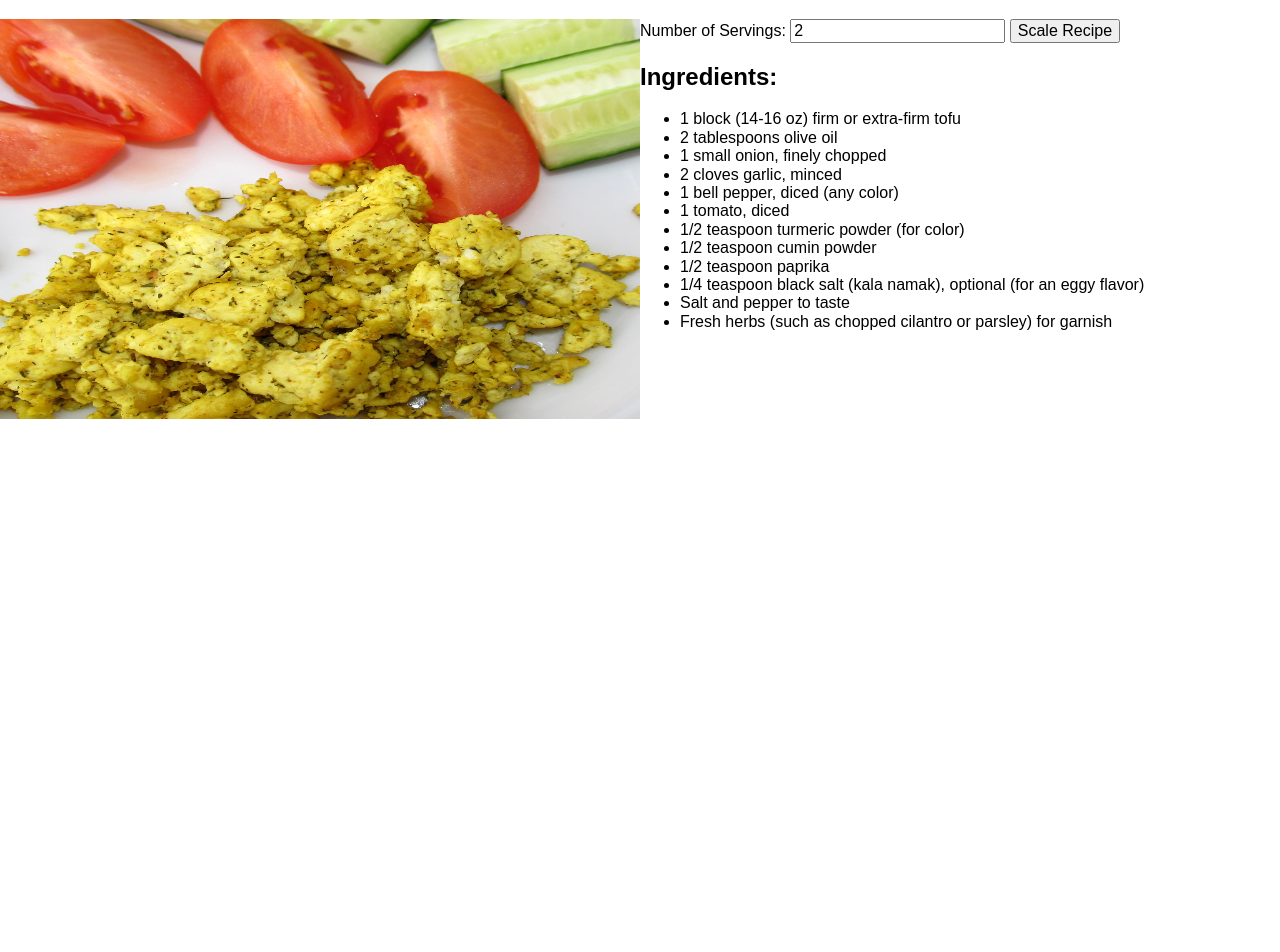
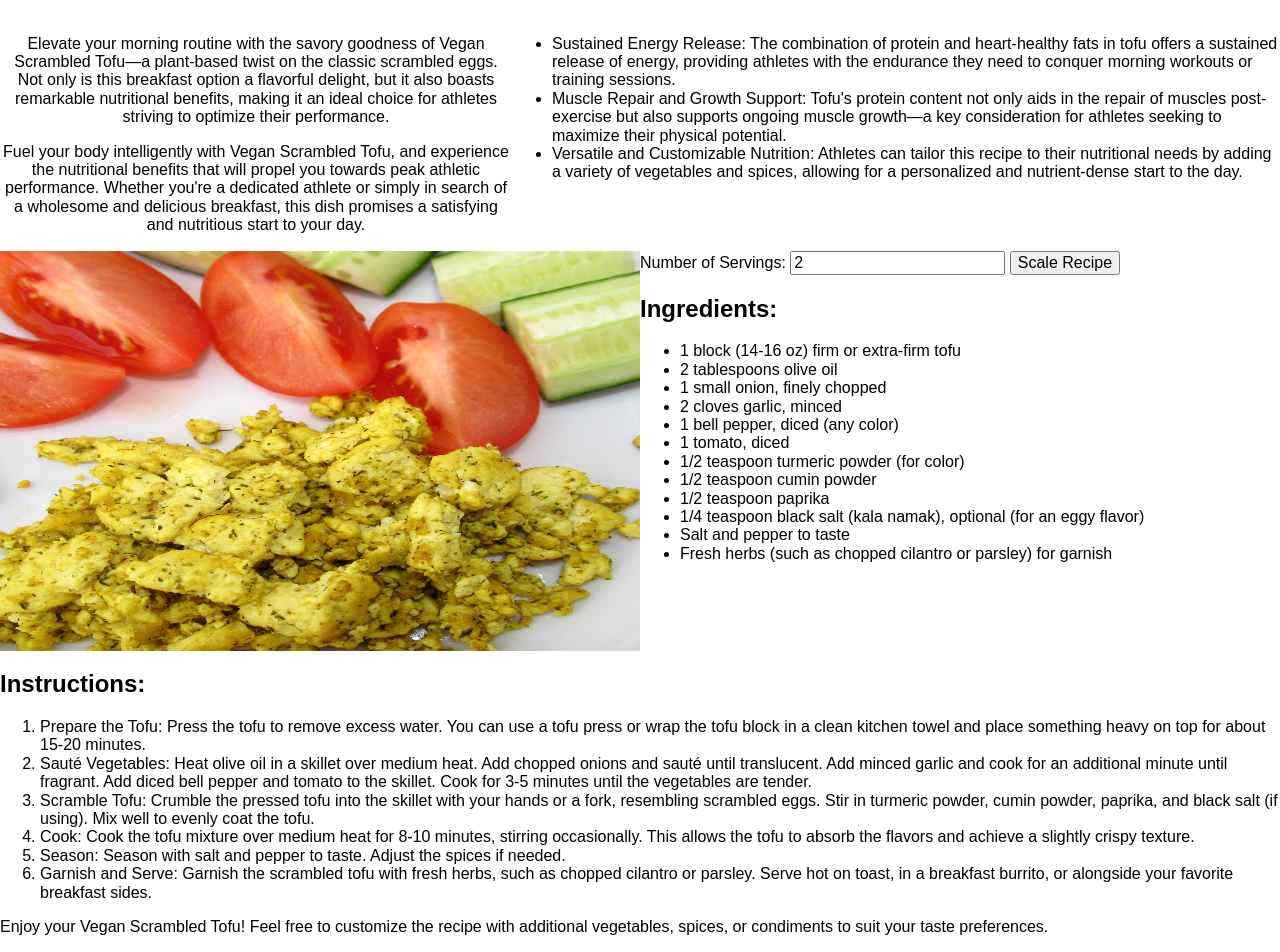
Before and after one commit to mpeterpeter/odin_recipes, a plain HTML site: page recipes/scrambled_tofu.html in a window 1280 px wide. Shown: the part 61-1013 px from the top of the page. Before the commit the page ends 800 px from the top, so only its background shows below. Drawn offline with nearby package versions, Linux system fonts and the light colour scheme.

Commit message:
added instructions to scrambled tofu

```diff
--- a/recipes/scrambled_tofu.html
+++ b/recipes/scrambled_tofu.html
@@ -4,18 +4,66 @@
     <head>
         <meta charset="UTF-8">
         <meta name="viewport" content="width=device-width, initial-scale=1.0">
-    <link rel="stylesheet" href="https://cdn.jsdelivr.net/npm/purecss@3.0.0/build/pure-min.css"
-        integrity="sha384-X38yfunGUhNzHpBaEBsWLO+A0HDYOQi8ufWDkZ0k9e0eXz/tH3II7uKZ9msv++Ls" crossorigin="anonymous">
-    <link rel="stylesheet" href="https://cdn.jsdelivr.net/npm/purecss@3.0.0/build/base-min.css">
-    <link rel="stylesheet" href="https://cdn.jsdelivr.net/npm/purecss@3.0.0/build/grids-min.css">
-    <link rel="stylesheet" href="https://cdn.jsdelivr.net/npm/purecss@3.0.0/build/grids-responsive-min.css">
+        <link rel="stylesheet"
+            href="https://cdn.jsdelivr.net/npm/purecss@3.0.0/build/pure-min.css"
+            integrity="sha384-X38yfunGUhNzHpBaEBsWLO+A0HDYOQi8ufWDkZ0k9e0eXz/tH3II7uKZ9msv++Ls"
+            crossorigin="anonymous">
+        <link rel="stylesheet"
+            href="https://cdn.jsdelivr.net/npm/purecss@3.0.0/build/base-min.css">
+        <link rel="stylesheet"
+            href="https://cdn.jsdelivr.net/npm/purecss@3.0.0/build/grids-min.css">
+        <link rel="stylesheet"
+            href="https://cdn.jsdelivr.net/npm/purecss@3.0.0/build/grids-responsive-min.css">
         <title>Scrambled Tofu Recipe</title>
     </head>
 
     <body>
         <h1 style="text-align: center;">Scrambled Tofu a la Piet</h1>
+
         <div class="pure-g">
-        <img height="400px" class="pure-u-1 pure-u-md-1-2" src="../images/tofu/Tofu.jpg" alt="Image of Tofu Scramble">
+            <div style="text-align: center;" class="pure-u-1 pure-u-md-2-5">
+                <p>Elevate your morning routine with the savory goodness of
+                    Vegan Scrambled Tofu—a plant-based twist on the
+                    classic scrambled eggs. Not only is this breakfast option a
+                    flavorful delight, but it also boasts
+                    remarkable nutritional benefits, making it an ideal choice
+                    for athletes striving to optimize their
+                    performance.</p>
+                <p>Fuel your body intelligently with Vegan Scrambled Tofu, and
+                    experience the nutritional benefits that will
+                    propel you towards peak athletic performance. Whether you're
+                    a dedicated athlete or simply in search of
+                    a wholesome and delicious breakfast, this dish promises a
+                    satisfying and nutritious start to your day.
+                </p>
+            </div>
+            <div style="text-align: left;" class="pure-u-1 pure-u-md-3-5">
+                <ul>
+                    <li>Sustained Energy Release: The combination of protein and
+                        heart-healthy fats in tofu offers a
+                        sustained release of energy, providing athletes with the
+                        endurance they need to conquer morning
+                        workouts or training sessions.</li>
+
+                    <li>Muscle Repair and Growth Support: Tofu's protein content
+                        not only aids in the repair of muscles
+                        post-exercise but also supports ongoing muscle growth—a
+                        key consideration for athletes seeking to
+                        maximize their physical potential.</li>
+
+                    <li>Versatile and Customizable Nutrition: Athletes can
+                        tailor this recipe to their nutritional needs by
+                        adding a variety of vegetables and spices, allowing for
+                        a personalized and nutrient-dense start to
+                        the day.</li>
+                </ul>
+
+            </div>
+        </div>
+
+        <div class="pure-g">
+            <img height="400px" class="pure-u-1 pure-u-md-1-2"
+                src="../images/tofu/Tofu.jpg" alt="Image of Tofu Scramble">
 
             <div class="pure-u-1 pure-u-md-1-2">
 
@@ -36,14 +84,62 @@
                     <li>1/2 teaspoon turmeric powder (for color)</li>
                     <li>1/2 teaspoon cumin powder</li>
                     <li>1/2 teaspoon paprika</li>
-                <li>1/4 teaspoon black salt (kala namak), optional (for an eggy flavor)</li>
+                    <li>1/4 teaspoon black salt (kala namak), optional (for an
+                        eggy flavor)</li>
                     <li>Salt and pepper to taste</li>
-                <li>Fresh herbs (such as chopped cilantro or parsley) for garnish</li>
+                    <li>Fresh herbs (such as chopped cilantro or parsley) for
+                        garnish</li>
 
                 </ul>
 
             </div>
         </div>
+
+        <div>
+            <h2>Instructions:</h2>
+            <ol>
+                <li>Prepare the Tofu: Press the tofu to remove excess water. You
+                    can use a tofu press or wrap the tofu block
+                    in
+                    a clean kitchen towel and place something heavy on top for
+                    about 15-20 minutes.</li>
+
+                <li>Sauté Vegetables: Heat olive oil in a skillet over medium
+                    heat. Add chopped onions and sauté until
+                    translucent.
+                    Add minced garlic and cook for an additional minute until
+                    fragrant.
+                    Add diced bell pepper and tomato to the skillet. Cook for
+                    3-5 minutes until the vegetables are tender.
+                </li>
+
+                <li>Scramble Tofu: Crumble the pressed tofu into the skillet
+                    with your hands or a fork, resembling scrambled
+                    eggs.
+                    Stir in turmeric powder, cumin powder, paprika, and black
+                    salt (if using). Mix well to evenly coat the
+                    tofu.
+                </li>
+
+                <li>Cook: Cook the tofu mixture over medium heat for 8-10
+                    minutes, stirring occasionally. This allows the
+                    tofu
+                    to absorb the flavors and achieve a slightly crispy
+                    texture.</li>
+
+                <li>Season: Season with salt and pepper to taste. Adjust the
+                    spices if needed.</li>
+
+                <li>Garnish and Serve: Garnish the scrambled tofu with fresh
+                    herbs, such as chopped cilantro or parsley.
+                    Serve hot on toast, in a breakfast burrito, or alongside
+                    your favorite breakfast sides.</li>
+            </ol>
+        </div>
+
+        <p>Enjoy your Vegan Scrambled Tofu! Feel free to customize the recipe
+            with additional vegetables, spices, or
+            condiments to suit your taste preferences.</p>
 
     </body>
 
```
Also changed, not shown: recipes/chili_sin_carne.html (+6 -0 lines), recipes/spaghetti_linsen_bolo.html (+6 -0 lines). Lines whose indentation alone changed are shown as unchanged.
